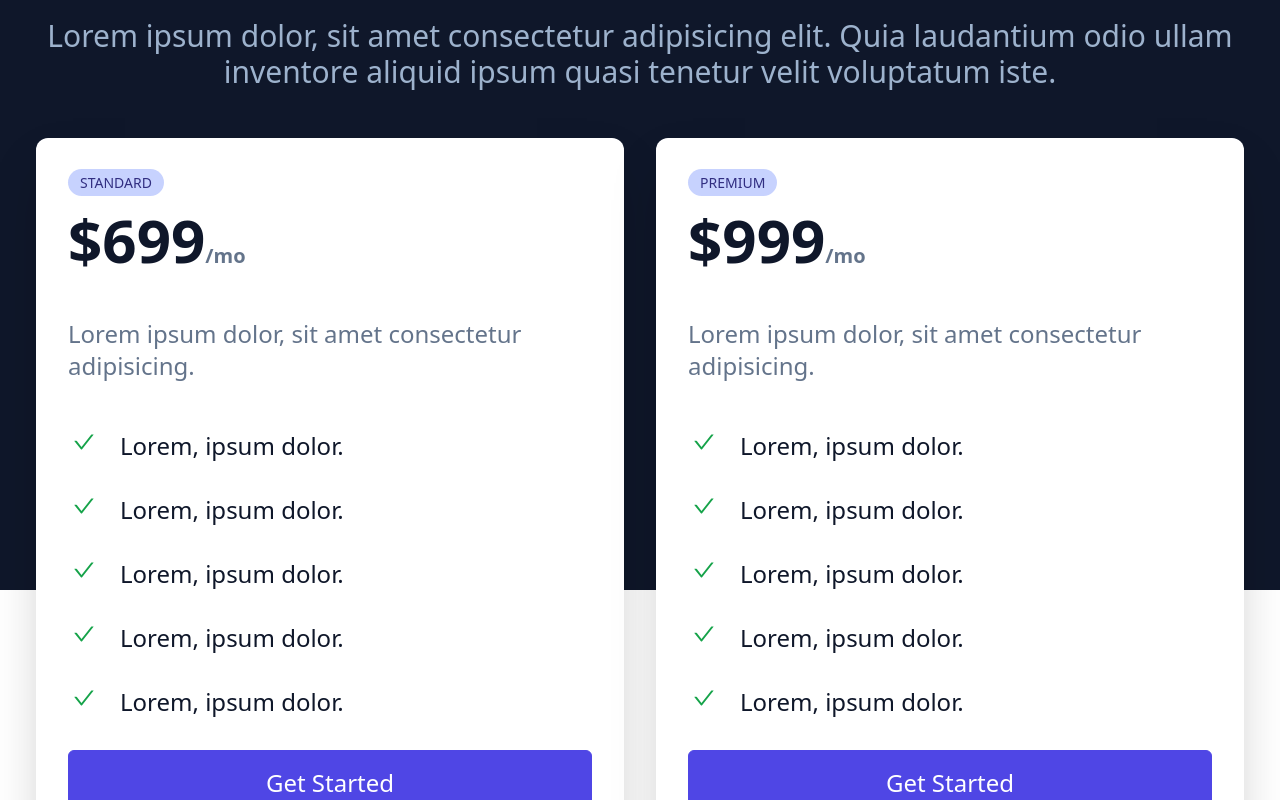
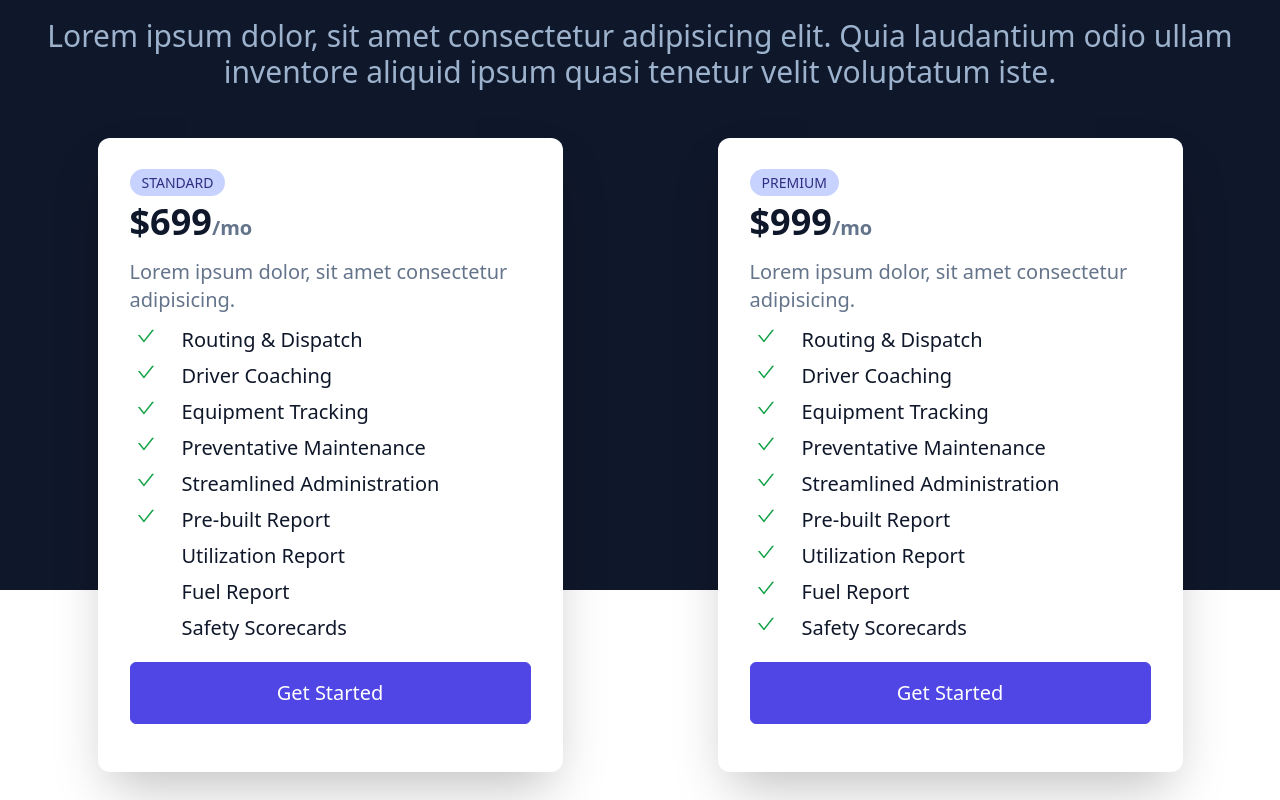
Before and after one commit to anqatech/website, a React (Create React App) app: page / in a window 1280 px wide. Shown: the part 1720-2520 px from the top of the page. Built offline with nearby package versions, Linux system fonts and the light colour scheme.

Commit message:
Filled up the Pricing cards bullet points

```diff
--- a/src/components/Navbar.js
+++ b/src/components/Navbar.js
@@ -13,7 +13,7 @@ const Navbar = () => {
     <div className='w-screen h-[80px] z-10 bg-orange-50 sticky top-0 drop-shadow-2xl'>
       <div className='px-2 flex justify-between items-center w-full h-full'>
         <div className='flex justify-between items-center w-full'>
-          <h1 className='text-3xl font-bold mr-4 sm:text-4xl uppercase'>Anqatech</h1>
+          <h1 className='text-3xl text-[#5fcba9] font-bold mr-4 sm:text-4xl uppercase'>Anqatech</h1>
           <ul className='hidden md:flex'>
             <li className='cursor-pointer'><Link to="home" smooth={true} offset={-100} duration={500}>Home</Link></li>
             <li className='cursor-pointer'><Link to="about" smooth={true} offset={-200} duration={500}>About</Link></li>
--- a/src/components/Pricing.js
+++ b/src/components/Pricing.js
@@ -19,35 +19,43 @@ const Pricing = () => {
           </p>
         </div>
 
-        <div className='grid md:grid-cols-2'>
+        <div className='grid md:grid-cols-2 place-items-center'>
 
-          <div className='bg-white text-slate-900 m-4 p-8 rounded-xl shadow-2xl relative'>
+          <div className='bg-white text-slate-900 m-4 p-8 rounded-xl shadow-2xl relative w-3/4'>
             <span className='uppercase px-3 py-1 bg-indigo-200 text-indigo-900 rounded-2xl text-sm'>Standard</span>
             <div>
-              <p className='text-6xl font-bold py-4 flex'>$699<span className='text-xl text-slate-500 flex flex-col justify-end'>/mo</span></p>
+              <p className='text-4xl font-bold py-2 flex'>$699<span className='text-xl text-slate-500 flex flex-col justify-end'>/mo</span></p>
             </div>
-            <p className='text-2xl py-8 text-slate-500'>Lorem ipsum dolor, sit amet consectetur adipisicing.</p>
-            <div className='text-2xl'>
-                <p className='flex py-4'><AiOutlineCheck className='w-8 mr-5 text-green-600'  />Lorem, ipsum dolor.</p>
-                <p className='flex py-4'><AiOutlineCheck className='w-8 mr-5 text-green-600'  />Lorem, ipsum dolor.</p>
-                <p className='flex py-4'><AiOutlineCheck className='w-8 mr-5 text-green-600'  />Lorem, ipsum dolor.</p>
-                <p className='flex py-4'><AiOutlineCheck className='w-8 mr-5 text-green-600'  />Lorem, ipsum dolor.</p>
-                <p className='flex py-4'><AiOutlineCheck className='w-8 mr-5 text-green-600'  />Lorem, ipsum dolor.</p>
+            <p className='text-xl py-2 text-slate-500'>Lorem ipsum dolor, sit amet consectetur adipisicing.</p>
+            <div className='text-xl'>
+                <p className='flex py-1'><AiOutlineCheck className='w-8 mr-5 text-green-600'  />Routing & Dispatch</p>
+                <p className='flex py-1'><AiOutlineCheck className='w-8 mr-5 text-green-600'  />Driver Coaching</p>
+                <p className='flex py-1'><AiOutlineCheck className='w-8 mr-5 text-green-600'  />Equipment Tracking</p>
+                <p className='flex py-1'><AiOutlineCheck className='w-8 mr-5 text-green-600'  />Preventative Maintenance</p>
+                <p className='flex py-1'><AiOutlineCheck className='w-8 mr-5 text-green-600'  />Streamlined Administration</p>
+                <p className='flex py-1'><AiOutlineCheck className='w-8 mr-5 text-green-600'  />Pre-built Report</p>
+                <p className='flex py-1'><AiOutlineCheck className='w-8 mr-5 text-white'  />Utilization Report</p>
+                <p className='flex py-1'><AiOutlineCheck className='w-8 mr-5 text-white'  />Fuel Report</p>
+                <p className='flex py-1'><AiOutlineCheck className='w-8 mr-5 text-white'  />Safety Scorecards</p>
                 <button className='w-full py-4 my-4'>Get Started</button>
             </div>
           </div>
-          <div className='bg-white text-slate-900 m-4 p-8 rounded-xl shadow-2xl relative'>
+          <div className='bg-white text-slate-900 m-4 p-8 rounded-xl shadow-2xl relative w-3/4'>
             <span className='uppercase px-3 py-1 bg-indigo-200 text-indigo-900 rounded-2xl text-sm'>Premium</span>
             <div>
-              <p className='text-6xl font-bold py-4 flex'>$999<span className='text-xl text-slate-500 flex flex-col justify-end'>/mo</span></p>
+              <p className='text-4xl font-bold py-2 flex'>$999<span className='text-xl text-slate-500 flex flex-col justify-end'>/mo</span></p>
             </div>
-            <p className='text-2xl py-8 text-slate-500'>Lorem ipsum dolor, sit amet consectetur adipisicing.</p>
-            <div className='text-2xl'>
-                <p className='flex py-4'><AiOutlineCheck className='w-8 mr-5 text-green-600'  />Lorem, ipsum dolor.</p>
-                <p className='flex py-4'><AiOutlineCheck className='w-8 mr-5 text-green-600'  />Lorem, ipsum dolor.</p>
-                <p className='flex py-4'><AiOutlineCheck className='w-8 mr-5 text-green-600'  />Lorem, ipsum dolor.</p>
-                <p className='flex py-4'><AiOutlineCheck className='w-8 mr-5 text-green-600'  />Lorem, ipsum dolor.</p>
-                <p className='flex py-4'><AiOutlineCheck className='w-8 mr-5 text-green-600'  />Lorem, ipsum dolor.</p>
+            <p className='text-xl py-2 text-slate-500'>Lorem ipsum dolor, sit amet consectetur adipisicing.</p>
+            <div className='text-xl'>
+                <p className='flex py-1'><AiOutlineCheck className='w-8 mr-5 text-green-600'  />Routing & Dispatch</p>
+                <p className='flex py-1'><AiOutlineCheck className='w-8 mr-5 text-green-600'  />Driver Coaching</p>
+                <p className='flex py-1'><AiOutlineCheck className='w-8 mr-5 text-green-600'  />Equipment Tracking</p>
+                <p className='flex py-1'><AiOutlineCheck className='w-8 mr-5 text-green-600'  />Preventative Maintenance</p>
+                <p className='flex py-1'><AiOutlineCheck className='w-8 mr-5 text-green-600'  />Streamlined Administration</p>
+                <p className='flex py-1'><AiOutlineCheck className='w-8 mr-5 text-green-600'  />Pre-built Report</p>
+                <p className='flex py-1'><AiOutlineCheck className='w-8 mr-5 text-green-600'  />Utilization Report</p>
+                <p className='flex py-1'><AiOutlineCheck className='w-8 mr-5 text-green-600'  />Fuel Report</p>
+                <p className='flex py-1'><AiOutlineCheck className='w-8 mr-5 text-green-600'  />Safety Scorecards</p>
                 <button className='w-full py-4 my-4'>Get Started</button>
             </div>
           </div>
```
